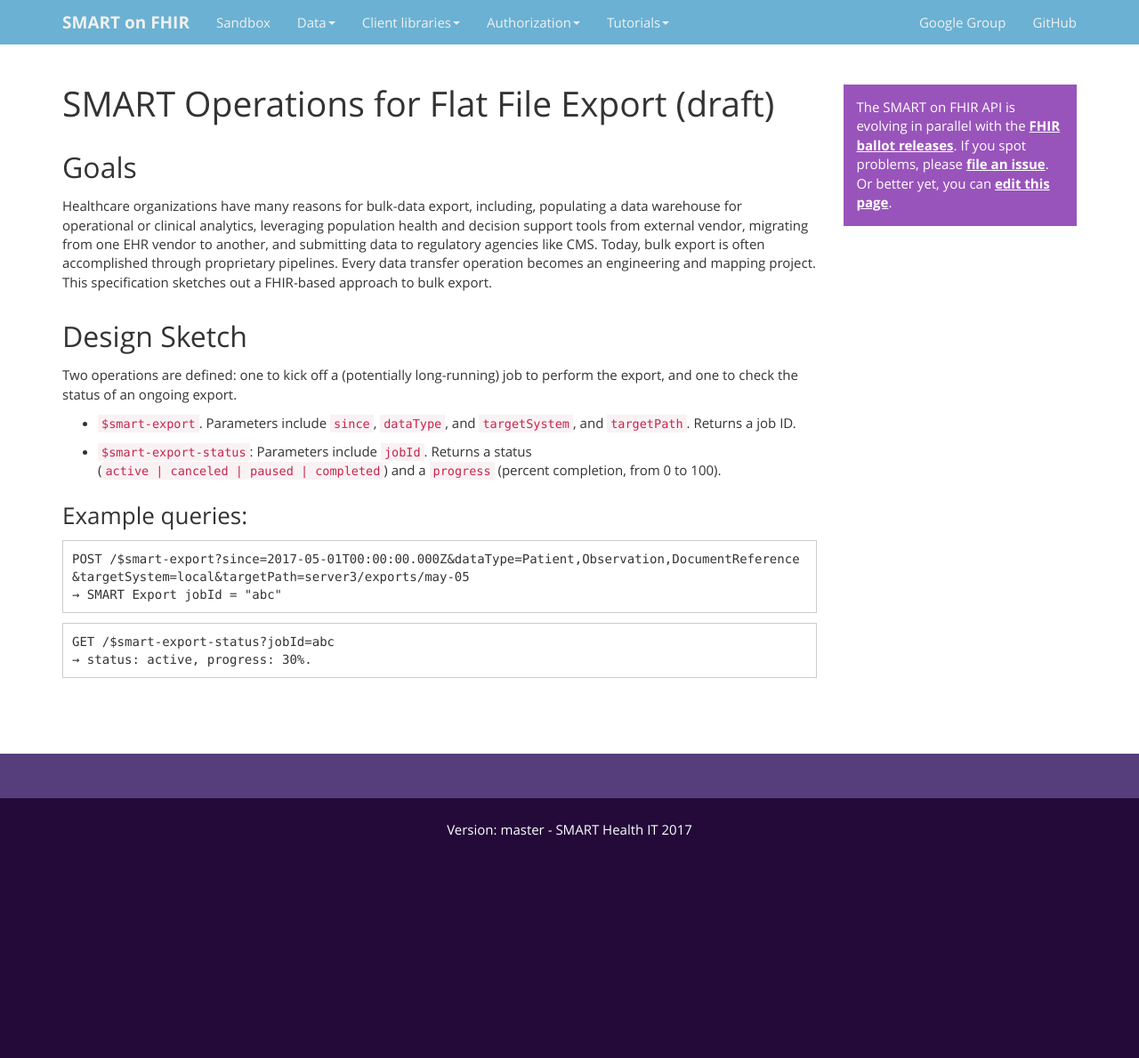
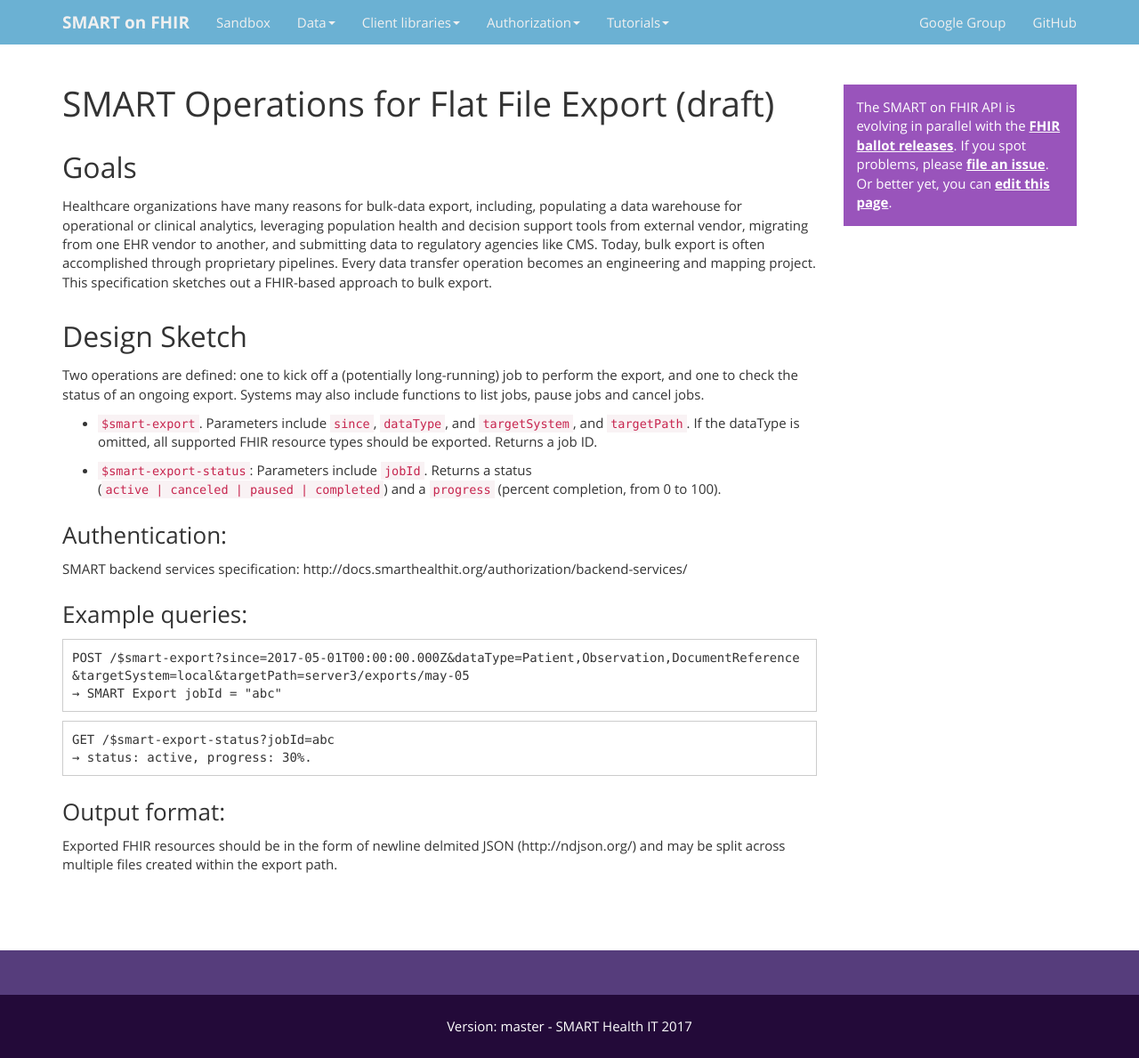
Before and after one commit to smart-on-fhir/smart-on-fhir.github.io, a Jekyll site: the page built from flat-fhir/index.md, in a window 1280 px wide. Shown: the whole page at 89% size. Built offline with Jekyll 4.4.1, drawn with Linux system fonts in a browser that asks for light colours; before the commit the page ends 969 px from its top, so only the background shows below that.

Commit message:
Added output format

````diff
--- a/flat-fhir/index.md
+++ b/flat-fhir/index.md
@@ -7,24 +7,21 @@ title: "Flat FHIR"
 
 ## Goals
 
-Healthcare organizations have many reasons for bulk-data export, including,
-populating a data warehouse for operational or clinical analytics, leveraging
-population health and decision support tools from external vendor, migrating
-from one EHR vendor to another, and submitting data to regulatory agencies like
-CMS. Today, bulk export is often accomplished through proprietary pipelines.
-Every data transfer operation becomes an engineering and mapping project.  This
-specification sketches out a FHIR-based approach to bulk export.
-
+Healthcare organizations have many reasons for bulk-data export, including, populating a data warehouse for operational or clinical analytics, leveraging population health and decision support tools from external vendor, migrating from one EHR vendor to another, and submitting data to regulatory agencies like CMS. Today, bulk export is often accomplished through proprietary pipelines. Every data transfer operation becomes an engineering and mapping project. This specification sketches out a FHIR-based approach to bulk export.
 
 ## Design Sketch
 
 Two operations are defined: one to kick off a (potentially long-running) job to
-perform the export, and one to check the status of an ongoing export.
+perform the export, and one to check the status of an ongoing export. Systems may also include functions to list jobs, pause jobs and cancel jobs.
 
 
-* `$smart-export`. Parameters include `since`, `dataType`, and `targetSystem`, and `targetPath`. Returns a job ID.
+* `$smart-export`. Parameters include `since`, `dataType`, and `targetSystem`, and `targetPath`. If the dataType is omitted, all supported FHIR resource types should be exported. Returns a job ID.
 
 * `$smart-export-status`: Parameters include `jobId`. Returns a status (`active | canceled | paused | completed`) and a `progress` (percent completion, from 0 to 100).
+
+### Authentication:
+
+SMART backend services specification: http://docs.smarthealthit.org/authorization/backend-services/
 
 ### Example queries:
 
@@ -37,3 +34,7 @@ POST /$smart-export?since=2017-05-01T00:00:00.000Z&dataType=Patient,Observation,
 GET /$smart-export-status?jobId=abc
 → status: active, progress: 30%.
 ```
+
+### Output format:
+
+Exported FHIR resources should be in the form of newline delmited JSON (http://ndjson.org/) and may be split across multiple files created within the export path.
````
